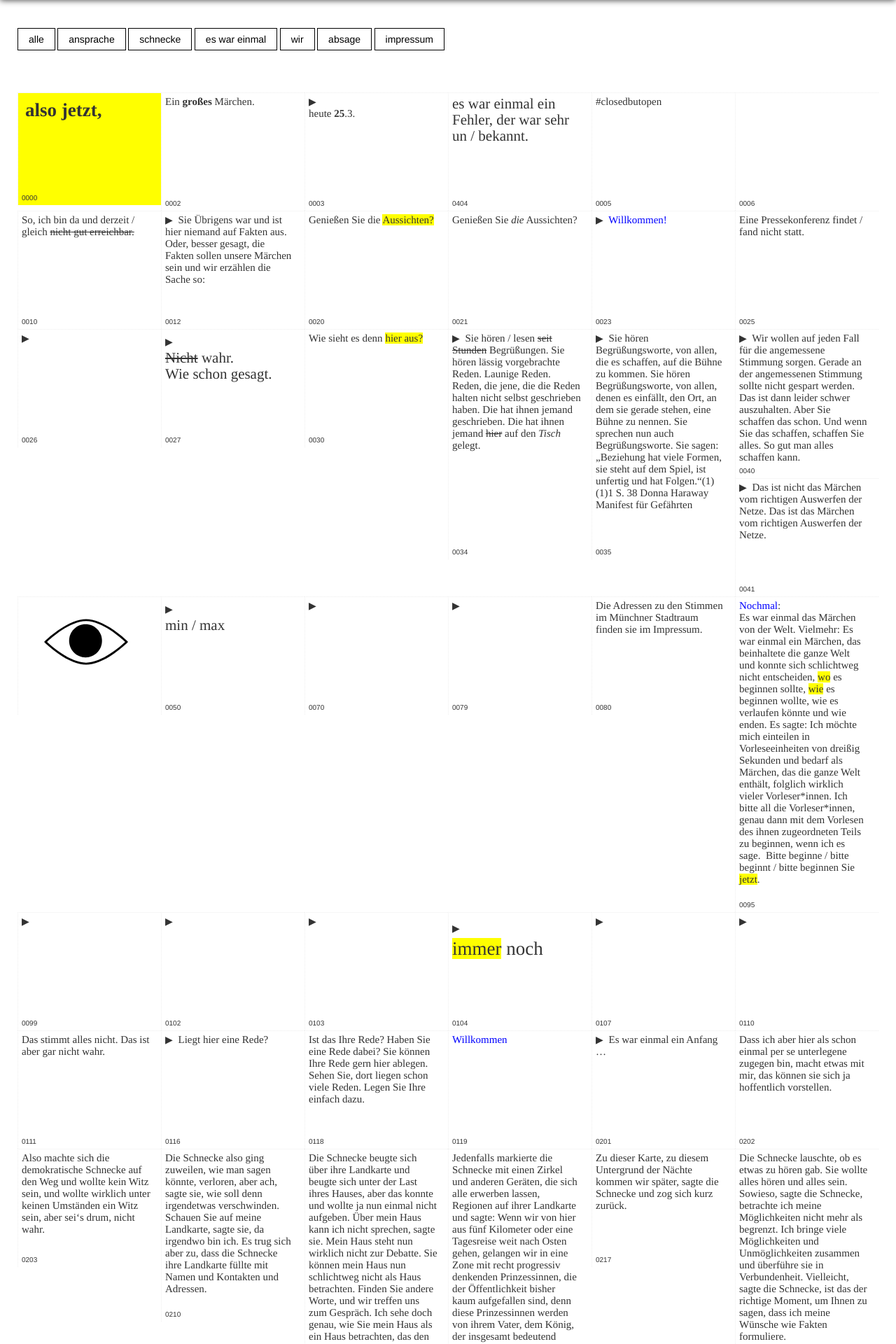
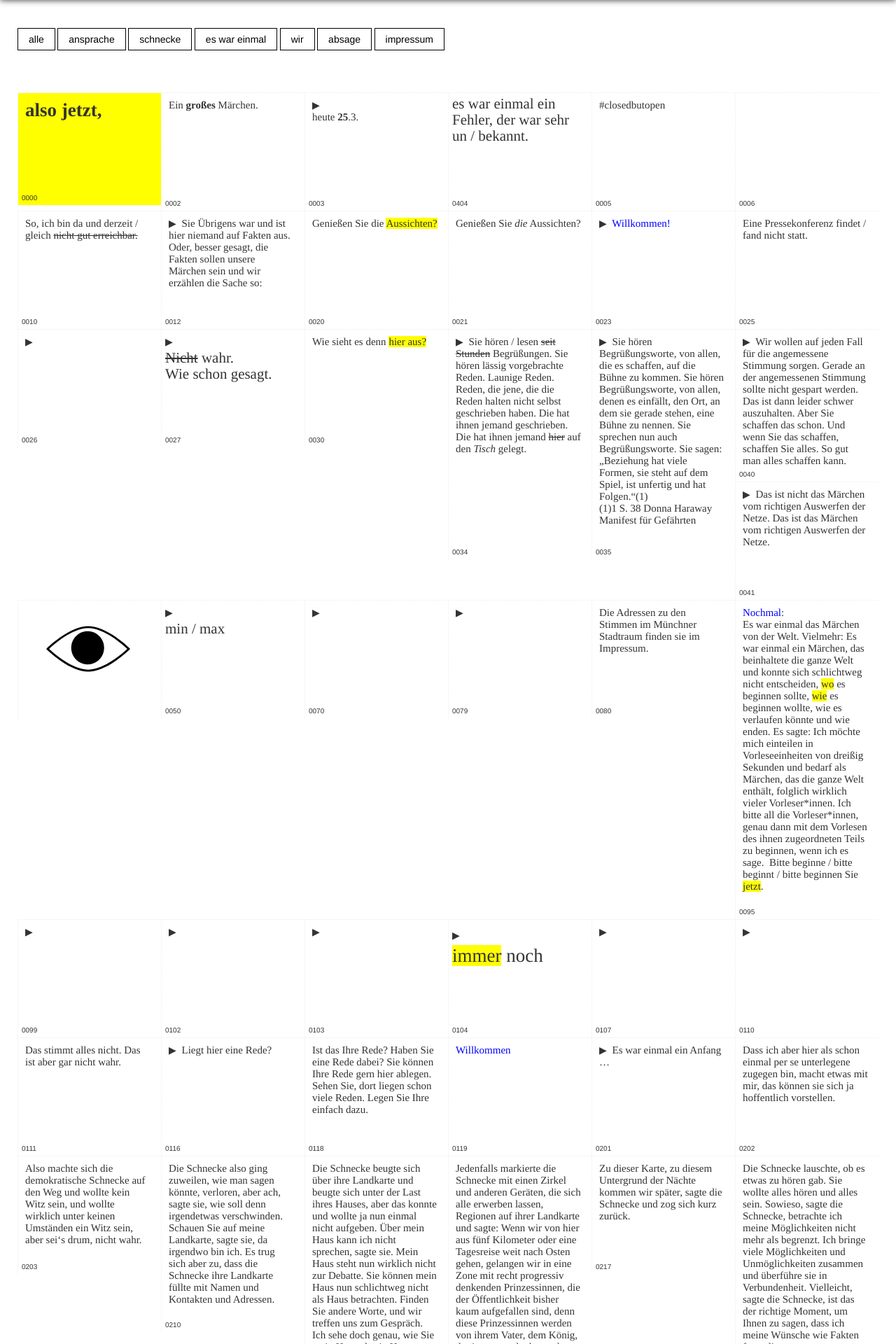
Before and after one commit to alvh/post_schnecke, a Jekyll site: the page built from index.html, in a window 1280 px wide. Shown: the top 1920 px of the page at 70% size. Built offline with Jekyll 4.4.1, drawn with Linux system fonts in a browser that asks for light colours; nearby versions of some CDN libraries.

Commit message:
added padding

```diff
--- a/_sass/main.scss
+++ b/_sass/main.scss
@@ -141,6 +141,8 @@
 .f-small {
   font-size: 1.5rem;
   line-height: 1.7rem;
+  padding-top: 5px;
+  padding-left: 5px;
 }
 
 .f-medium {
```
Also changed, not shown: 1 other file.
